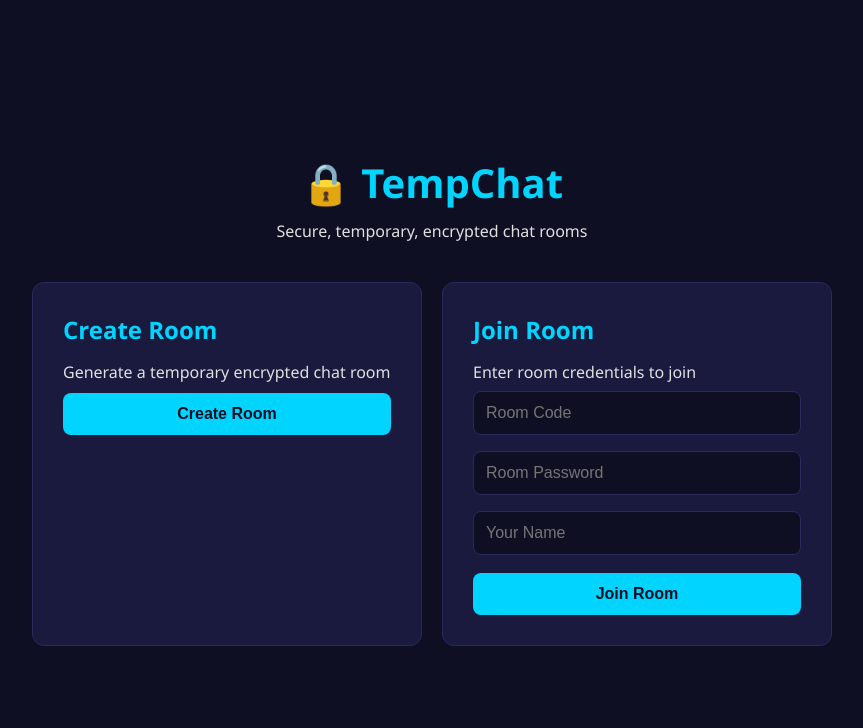
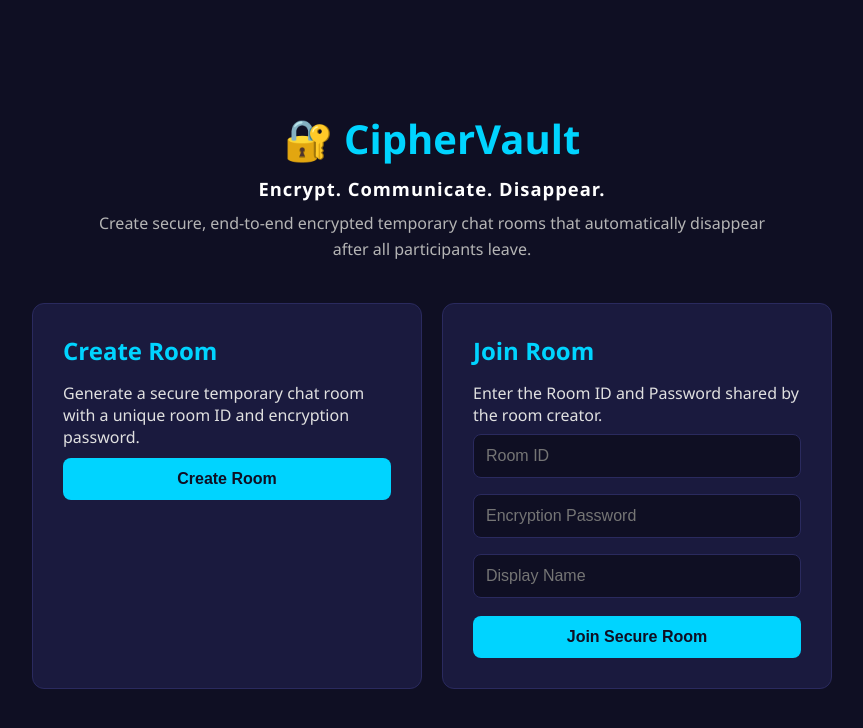
Before and after one commit to satyammaurya-18/CipherVault, a website: page public/index.html in a window 1280 px wide. Shown: the whole page, without its empty margins (208-1071 px from the left). Drawn offline with nearby package versions, Linux system fonts and the light colour scheme; no server answers.

Commit message:
Update title and content for CipherVault

```diff
--- a/public/index.html
+++ b/public/index.html
@@ -3,48 +3,100 @@
 <head>
     <meta charset="UTF-8">
     <meta name="viewport" content="width=device-width, initial-scale=1.0">
-    <title>TempChat - Secure Ephemeral Chat</title>
+    <title>CipherVault - Encrypt. Communicate. Disappear.</title>
     <link rel="stylesheet" href="style.css">
 </head>
 <body>
+
     <div class="container">
+
         <header>
-            <h1>🔒 TempChat</h1>
-            <p>Secure, temporary, encrypted chat rooms</p>
+            <h1>🔐 CipherVault</h1>
+            <p class="motto">Encrypt. Communicate. Disappear.</p>
+            <p class="subtitle">
+                Create secure, end-to-end encrypted temporary chat rooms that automatically
+                disappear after all participants leave.
+            </p>
         </header>
 
         <div class="cards">
+
+            <!-- Create Room -->
             <div class="card">
+
                 <h2>Create Room</h2>
-                <p>Generate a temporary encrypted chat room</p>
-                <button onclick="createRoom()" class="btn-primary">Create Room</button>
+
+                <p>
+                    Generate a secure temporary chat room with a unique room ID
+                    and encryption password.
+                </p>
+
+                <button onclick="createRoom()" class="btn-primary">
+                    Create Room
+                </button>
 
                 <div id="room-credentials" class="credentials" style="display:none;">
+
                     <div class="credential-box">
-                        <label>Room Code</label>
+                        <label>Room ID</label>
                         <span id="new-code" class="code"></span>
                     </div>
+
                     <div class="credential-box">
-                        <label>Password (15 chars)</label>
+                        <label>Encryption Password</label>
                         <span id="new-password" class="password"></span>
                     </div>
-                    <p class="warning">⚠️ Save this password! It will not be shown again.</p>
-                    <button onclick="copyCredentials()" class="btn-secondary">Copy Credentials</button>
+
+                    <p class="warning">
+                        ⚠️ Save these credentials securely. They cannot be recovered later.
+                    </p>
+
+                    <button onclick="copyCredentials()" class="btn-secondary">
+                        Copy Credentials
+                    </button>
+
                 </div>
+
             </div>
 
+            <!-- Join Room -->
+
             <div class="card">
+
                 <h2>Join Room</h2>
-                <p>Enter room credentials to join</p>
-                <input type="text" id="room-code" placeholder="Room Code" maxlength="6">
-                <input type="password" id="room-password" placeholder="Room Password">
-                <input type="text" id="username" placeholder="Your Name">
-                <button onclick="joinRoom()" class="btn-primary">Join Room</button>
+
+                <p>
+                    Enter the Room ID and Password shared by the room creator.
+                </p>
+
+                <input
+                    type="text"
+                    id="room-code"
+                    placeholder="Room ID"
+                    maxlength="6">
+
+                <input
+                    type="password"
+                    id="room-password"
+                    placeholder="Encryption Password">
+
+                <input
+                    type="text"
+                    id="username"
+                    placeholder="Display Name">
+
+                <button onclick="joinRoom()" class="btn-primary">
+                    Join Secure Room
+                </button>
+
             </div>
+
         </div>
+
     </div>
 
     <script src="/socket.io/socket.io.js"></script>
     <script src="script.js"></script>
+
 </body>
 </html>
```
